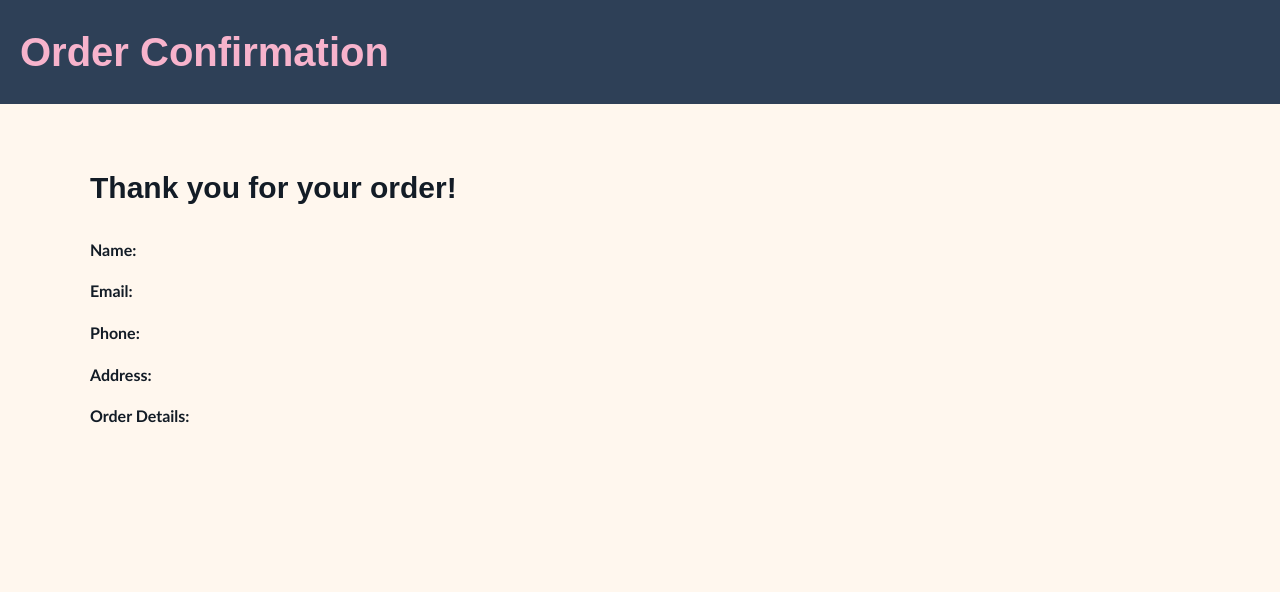
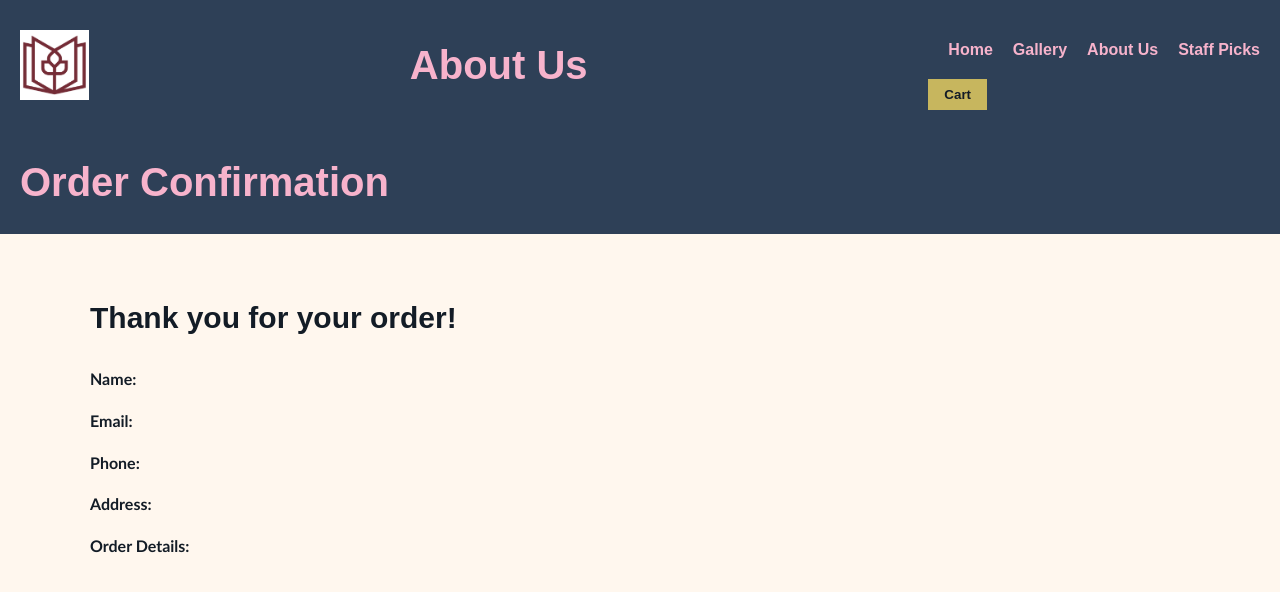
Before and after one commit to Stevenlittle74/bookstoresite, a website: page confirmation.html in a window 1280 px wide. Drawn offline with Linux system fonts and the light colour scheme.

Commit message:
nav issues

```diff
--- a/confirmation.html
+++ b/confirmation.html
@@ -1,6 +1,21 @@
 <!DOCTYPE html>
 <html lang="en">
 <head>
+    <header>
+        <img src="images/Client3_Logo_Red.png" alt="Book Haven Red Logo">
+        <h1 class="display-title">About Us</h1>
+
+        <nav>
+            <ul>
+                <li><a href="index.html">Home</a></li>
+                <li><a href="gallery.html">Gallery</a></li>
+                <li><a href="about-us.html">About Us</a></li>
+                <li><a href="staff-picks.html">Staff Picks</a></li>
+            </ul>
+
+            <button onclick="openCart()" class="cart-button">Cart</button>
+        </nav>
+    </header>
     <meta charset="UTF-8">
     <title>Order Confirmation</title>
     <link rel="stylesheet" href="style.css">
```
